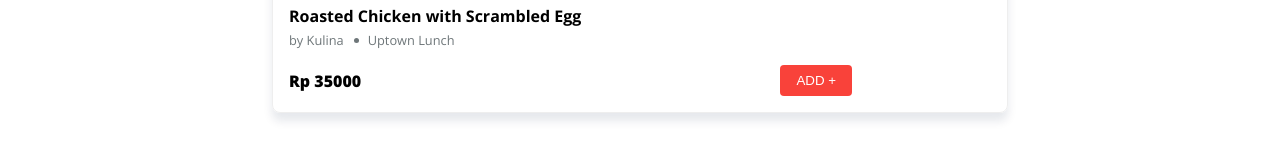
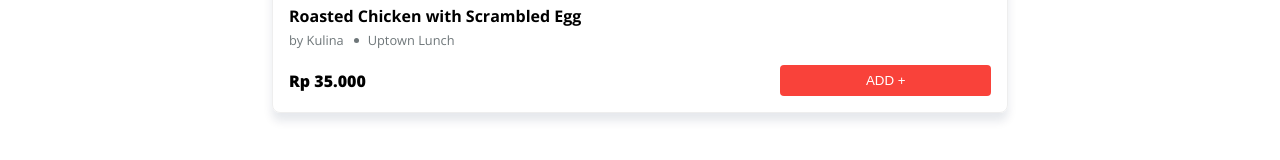
Before and after one commit to adhybaswe/bc59da964f8cfd784463ac746a382e066e104aaf, a React (Create React App) app: page / in a window 1280 px wide. Shown: the part 1488-1648 px from the top of the page. Built offline with nearby package versions, Linux system fonts and the light colour scheme.

Commit message:
Update Component Product

```diff
--- a/src/components/Product/index.js
+++ b/src/components/Product/index.js
@@ -26,6 +26,9 @@ const ContentBottom = styled.div`
 	align-items:center;
 	flex-direction:row;
 	margin-top:16px;
+	& button{
+		flex:1;
+	}
 `;
 
 const Price = styled.div`
@@ -74,7 +77,7 @@ const Product = ({image,title,category,author,price,rating, onAdd}) => {
 					<MetaCategory>{category}</MetaCategory>
 				</Meta>
 				<ContentBottom>
-					<Price>Rp {price}</Price>
+					<Price>Rp {price.toString().replace(/(\d)(?=(\d{3})+(?!\d))/g, "$1.")}</Price>
 					<Button onClick={onAdd} />
 				</ContentBottom>
 			</Content>
```
